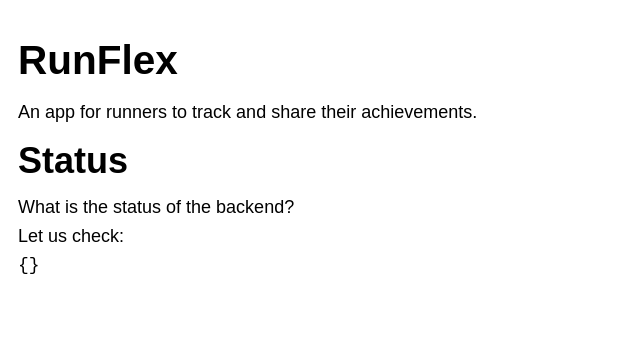
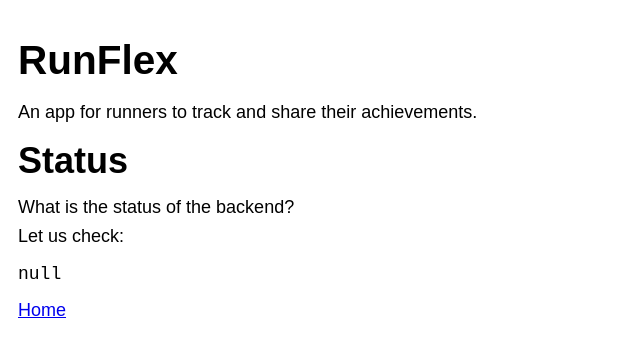
Before and after one commit to scarletstudio/runflex, a React (Vite) app in the folder frontend/: page /status in a window 1280 px wide. Shown: the top 354 px of the page, without its empty margins (0-640 px from the left). Built offline with nearby package versions, Linux system fonts and the light colour scheme; no server answers.

Commit message:
Set up routing and common fetch hook.

```diff
--- a/frontend/package.json
+++ b/frontend/package.json
@@ -11,7 +11,8 @@
   },
   "dependencies": {
     "react": "^17.0.2",
-    "react-dom": "^17.0.2"
+    "react-dom": "^17.0.2",
+    "react-router-dom": "^6.2.2"
   },
   "devDependencies": {
     "@vitejs/plugin-react": "^1.0.7",
--- a/frontend/src/App.jsx
+++ b/frontend/src/App.jsx
@@ -1,25 +1,17 @@
-import { useState, useEffect } from 'react'
-import './App.css'
-
-const BACKEND_URL = import.meta.env.VITE_BACKEND_URL
+import { Routes, Route } from 'react-router-dom';
+import HomePage from './pages/HomePage'
+import StatusPage from './pages/StatusPage'
+import './styles/App.css'
 
 function App() {
-  const [hello, setHello] = useState({})
-
-  useEffect(async () => {
-    const req = await fetch(BACKEND_URL)
-    const res = await req.json()
-    setHello(res)
-  }, [])
-
   return (
     <div className="App">
       <h1>RunFlex</h1>
       <p>An app for runners to track and share their achievements.</p>
-      <h2>Status</h2>
-      <p>What is the status of the backend?</p>
-      <p>Let us check:</p>
-      <pre>{JSON.stringify(hello, null, 2)}</pre>
+      <Routes>
+        <Route path="/" element={<HomePage />} />
+        <Route path="/status" element={<StatusPage />} />
+      </Routes>
     </div>
   )
 }
--- /dev/null
+++ b/frontend/src/common/utils.js
@@ -0,0 +1,11 @@
+import { useState, useEffect } from 'react'
+
+export function useFetchJson(url, options = {}, deps = []) {
+  const [ response, setResponse ] = useState(null)
+  useEffect(async () => {
+    const req = await fetch(url, options)
+    const res = await req.json()
+    setResponse(res)
+  }, deps)
+  return response
+}
--- a/frontend/src/main.jsx
+++ b/frontend/src/main.jsx
@@ -1,12 +1,15 @@
 import React from 'react'
 import ReactDOM from 'react-dom'
-import './reset.css'
-import './main.css'
+import { BrowserRouter } from 'react-router-dom';
+import './styles/reset.css'
+import './styles/main.css'
 import App from './App'
 
 ReactDOM.render(
   <React.StrictMode>
-    <App />
+    <BrowserRouter>
+      <App />
+    </BrowserRouter>
   </React.StrictMode>,
   document.getElementById('root')
 )
--- /dev/null
+++ b/frontend/src/pages/HomePage.jsx
@@ -0,0 +1,13 @@
+import { Link } from 'react-router-dom';
+
+export default function HomePage() {
+  return (
+    <div className="HomePage">
+      <h2>Home</h2>
+      <p>Welcome home.</p>
+      <p>
+        <Link to="/status">Status</Link>
+      </p>
+    </div>
+  )
+}
--- /dev/null
+++ b/frontend/src/pages/StatusPage.jsx
@@ -0,0 +1,20 @@
+import { Link } from 'react-router-dom';
+import { useFetchJson } from '../common/utils';
+
+const BACKEND_URL = import.meta.env.VITE_BACKEND_URL
+
+export default function StatusPage() {
+  const status = useFetchJson(BACKEND_URL)
+
+  return (
+    <div className="StatusPage">
+      <h2>Status</h2>
+      <p>What is the status of the backend?</p>
+      <p>Let us check:</p>
+      <pre>{JSON.stringify(status, null, 2)}</pre>
+      <p>
+        <Link to="/">Home</Link>
+      </p>
+    </div>
+  )
+}
--- a/frontend/src/main.css
+++ b/frontend/src/styles/main.css
@@ -6,6 +6,8 @@ body {
 pre {
   font-family: monospace;
   font-size: 1em;
+  margin: 1em 0;
+  white-space: pre-wrap;
 }
 
 h1, h2, h3, h4, h5, h6 {
```
Also changed, not shown: frontend/src/styles/App.css (renamed from frontend/src/App.css), frontend/src/styles/reset.css (renamed from frontend/src/reset.css), 1 other file (tests, documents, lock files or other folders).
